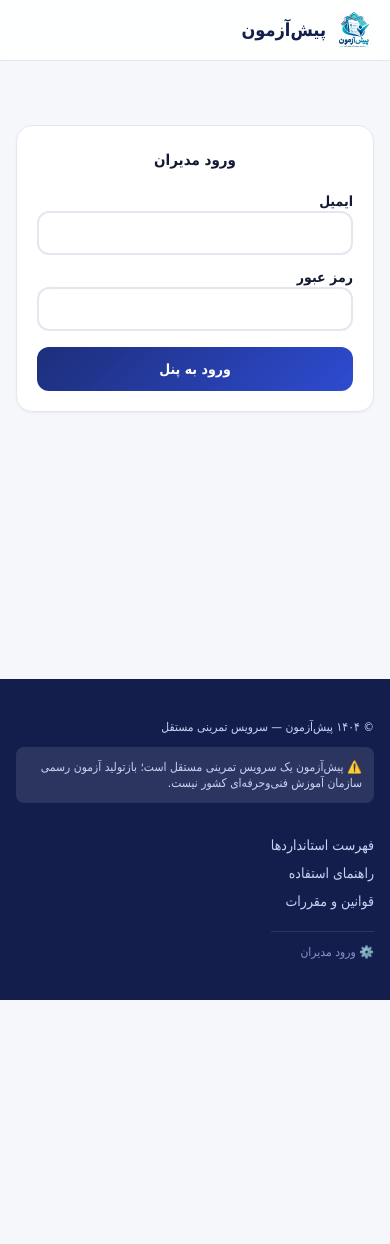
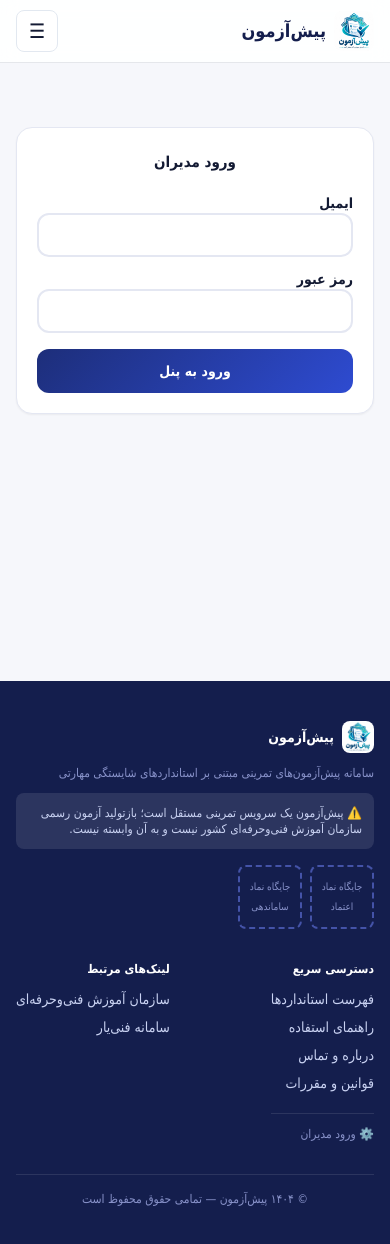
Before and after one commit to farhadshadkam/pishazmoon, a Next.js app: page /admin/login in a window 390 px wide. Shown: the top 1244 px of the page. Before the commit the page ends 1000 px from the top, so only its background shows below. Built offline with nearby package versions, Linux system fonts and the light colour scheme; a small style sheet from the web is missing.

Commit message:
Update layout.tsx

```diff
--- a/src/app/layout.tsx
+++ b/src/app/layout.tsx
@@ -1,6 +1,9 @@
 import './globals.css';
+import Splash from '@/components/Splash';
 
-export const metadata = { title: 'پیش‌آزمون | خودت رو پیش از آزمون اصای محک بزن!' };
+export const metadata = {
+  title: 'پیش‌آزمون | محک خودت پیش از آزمون اصلی',
+};
 
 export default function RootLayout({ children }: { children: React.ReactNode }) {
   return (
@@ -8,67 +11,92 @@
       <head>
         <link href="https://cdn.jsdelivr.net/gh/rastikerdar/vazirmatn@v33.003/Vazirmatn-font-face.css" rel="stylesheet" />
         <link rel="icon" href="/logo.png" type="image/png" />
-         {/* اسکریپت بررسی اسپلش — قبل از رندر بدنه اجرا می‌شود */}
-         <script dangerouslySetInnerHTML={{ __html: `
-           if (sessionStorage.getItem('_splash')) {
-             document.documentElement.classList.add('no-splash');
-           }
-         ` }} />
       </head>
-      <script dangerouslySetInnerHTML={{ __html: `
-        (function() {
-          var s = document.getElementById('splash');
-          if (!s) return;
-          if (sessionStorage.getItem('_splash')) {
-            s.remove();
-            return;
-          }
-          sessionStorage.setItem('_splash', '1');
-          setTimeout(function() {
-            if (s && s.parentNode) s.parentNode.removeChild(s);
-          }, 2200);
-        })();
-      ` }} />
       <body>
-         {/* اسپلش لوگو */}
-         <div className="splash-overlay" id="splash">
-            <img src="/logo.png" alt="پیش‌آزمون" />
-            <span className="splash-text">پیش‌آزمون</span>
-         </div>
+        {/* ✨ اسپلش لوگو — فقط یک‌بار در هر نشست */}
+        <Splash />
+
+        {/* هدر */}
         <header className="sticky top-0 z-50 bg-white/90 backdrop-blur border-b" dir="rtl">
           <div className="max-w-[1140px] mx-auto flex items-center gap-4 py-2.5 px-4">
             <a href="/" className="flex items-center gap-2 font-extrabold text-lg text-[#141E4D]">
               <img src="/logo.png" alt="پیش‌آزمون" width="40" height="40" className="rounded-lg" />
               پیش‌آزمون
             </a>
+
+            {/* منوی دسکتاپ */}
             <nav className="hidden md:flex gap-4 mr-auto items-center">
               <a href="/standards" className="font-medium py-1.5 hover:text-[#2E4BD1]">استانداردها</a>
               <a href="/guide" className="font-medium py-1.5 hover:text-[#2E4BD1]">راهنما</a>
               <a href="/about" className="font-medium py-1.5 hover:text-[#2E4BD1]">درباره</a>
               <a href="/auth" className="btn-p btn-sm">ورود / ثبت‌نام</a>
             </nav>
+
+            {/* دکمه منوی موبایل */}
+            <button
+              className="md:hidden mr-auto text-xl px-3 py-1.5 border border-slate-200 rounded-lg bg-white"
+              onClick={() => {
+                const m = document.getElementById('mobile-menu');
+                if (m) m.classList.toggle('hidden');
+              }}
+            >☰</button>
+          </div>
+
+          {/* منوی موبایل */}
+          <div id="mobile-menu" className="hidden md:hidden border-t bg-white" dir="rtl">
+            <div className="flex flex-col px-4 py-3 gap-2">
+              <a href="/standards" className="py-2 text-sm font-medium border-b border-dashed border-slate-200">استانداردها</a>
+              <a href="/guide" className="py-2 text-sm font-medium border-b border-dashed border-slate-200">راهنما</a>
+              <a href="/about" className="py-2 text-sm font-medium border-b border-dashed border-slate-200">درباره</a>
+              <a href="/auth" className="btn-p btn-sm mt-2 text-center">ورود / ثبت‌نام</a>
+            </div>
           </div>
         </header>
 
+        {/* محتوای اصلی */}
         <main className="max-w-[1140px] mx-auto px-4 pb-16 min-h-[60vh]">
           {children}
         </main>
 
+        {/* فوتر */}
         <footer className="bg-[#141E4D] text-[#C9D2F2] mt-12 py-10 text-sm" dir="rtl">
           <div className="max-w-[1140px] mx-auto px-4">
             <div className="flex flex-wrap gap-8 justify-between items-start">
-              <div>
-                <p className="text-xs mb-3">© ۱۴۰۴ پیش‌آزمون — سرویس تمرینی مستقل</p>
-                <div className="bg-white/10 rounded-lg p-3 text-xs max-w-md">
-                  ⚠️ پیش‌آزمون یک سرویس تمرینی مستقل است؛ بازتولید آزمون رسمی سازمان آموزش فنی‌وحرفه‌ای کشور نیست.
+
+              <div className="flex-1 min-w-[250px]">
+                <div className="flex items-center gap-2 mb-3">
+                  <img src="/logo.png" alt="پیش‌آزمون" width="32" height="32" className="rounded-lg" />
+                  <b className="text-white">پیش‌آزمون</b>
+                </div>
+                <p className="text-xs text-[#8892C9]">سامانه پیش‌آزمون‌های تمرینی مبتنی بر استانداردهای شایستگی مهارتی</p>
+                <div className="mt-3 bg-white/10 rounded-lg p-3 text-xs max-w-md">
+                  ⚠️ پیش‌آزمون یک سرویس تمرینی مستقل است؛ بازتولید آزمون رسمی سازمان آموزش فنی‌وحرفه‌ای کشور نیست و به آن وابسته نیست.
+                </div>
+                <div className="flex gap-2 mt-4">
+                  <div className="w-16 h-16 border-2 border-dashed border-[#4453A8] rounded-lg flex items-center justify-center text-[10px] text-[#8892C9] text-center">جایگاه نماد اعتماد</div>
+                  <div className="w-16 h-16 border-2 border-dashed border-[#4453A8] rounded-lg flex items-center justify-center text-[10px] text-[#8892C9] text-center">جایگاه نماد ساماندهی</div>
                 </div>
               </div>
-              <div className="flex flex-col gap-2">
+
+              <div className="flex flex-col gap-2 text-sm">
+                <b className="text-white text-xs mb-1">دسترسی سریع</b>
                 <a href="/standards" className="hover:text-white">فهرست استانداردها</a>
                 <a href="/guide" className="hover:text-white">راهنمای استفاده</a>
+                <a href="/about" className="hover:text-white">درباره و تماس</a>
                 <a href="/legal" className="hover:text-white">قوانین و مقررات</a>
                 <a href="/admin/login" className="text-[#8892C9] text-xs hover:text-white mt-3 pt-3 border-t border-white/10">⚙️ ورود مدیران</a>
               </div>
+
+              <div className="flex flex-col gap-2 text-sm">
+                <b className="text-white text-xs mb-1">لینک‌های مرتبط</b>
+                <a href="https://www.irantvto.ir" target="_blank" rel="noopener" className="hover:text-white">سازمان آموزش فنی‌وحرفه‌ای</a>
+                <a href="https://fipir.irantvto.ir" target="_blank" rel="noopener" className="hover:text-white">سامانه فنی‌یار</a>
+              </div>
+
+            </div>
+
+            <div className="mt-8 pt-4 border-t border-white/10 text-center text-xs text-[#8892C9]">
+              © ۱۴۰۴ پیش‌آزمون — تمامی حقوق محفوظ است
             </div>
           </div>
         </footer>
```
